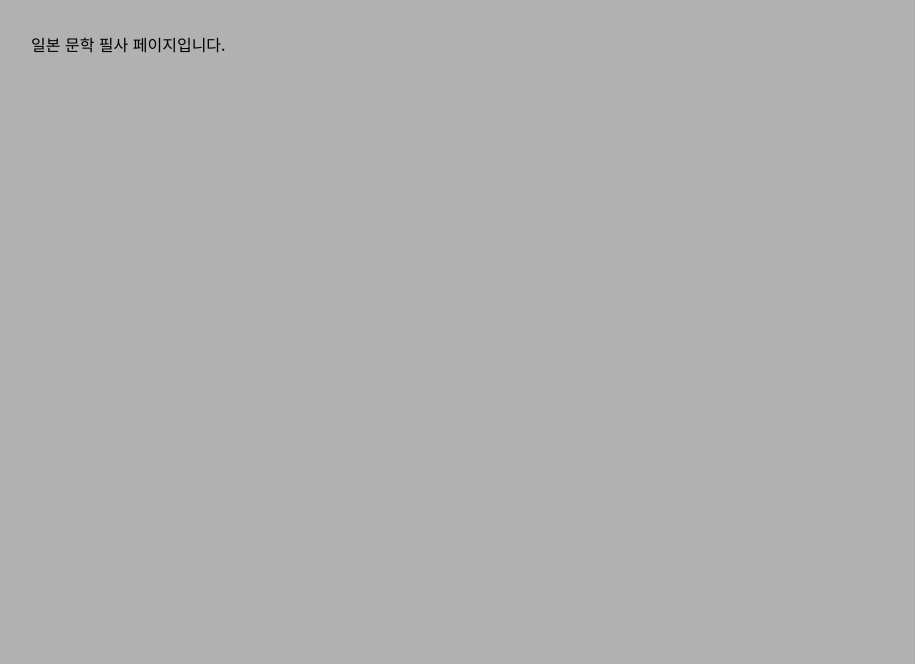
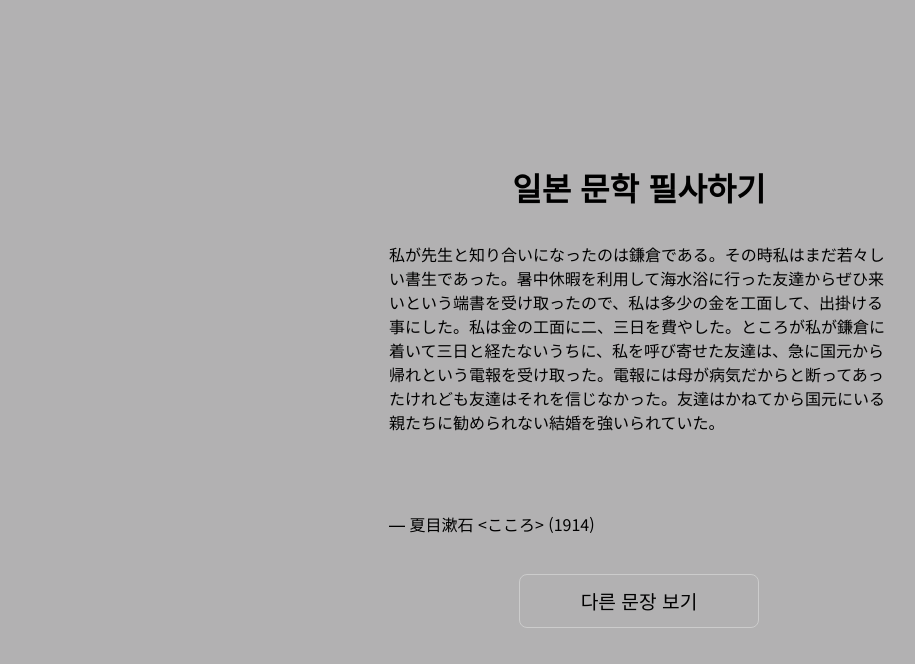
Before and after one commit to d0ix2/filsa, a React (Create React App) app: page /japanese in a window 1280 px wide. Shown: the top 664 px of the page, without its empty margins (1-916 px from the left). Built offline with nearby package versions, Linux system fonts and the light colour scheme; a web font is replaced by a local one.

Commit message:
[UPDATE] 일본 작품 추가

```diff
--- a/src/data/works-jp.json
+++ b/src/data/works-jp.json
@@ -0,0 +1,14 @@
+[
+  {
+    "id": "work-001",
+    "title": "こころ",
+    "author": "夏目漱石",
+    "year": 1914,
+    "paragraphs": [
+      "私はその人を常に先生と呼んでいた。だからここでもただ先生と書くだけで本名は打ち明けない。これは世間を憚る遠慮というよりも、その方が私にとって自然だからである。私はその人の記憶を呼び起すごとに、すぐ「先生」といいたくなる。筆を執っても心持は同じ事である。よそよそしい頭文字などはとても使う気にならない。",
+      "私が先生と知り合いになったのは鎌倉である。その時私はまだ若々しい書生であった。暑中休暇を利用して海水浴に行った友達からぜひ来いという端書を受け取ったので、私は多少の金を工面して、出掛ける事にした。私は金の工面に二、三日を費やした。ところが私が鎌倉に着いて三日と経たないうちに、私を呼び寄せた友達は、急に国元から帰れという電報を受け取った。電報には母が病気だからと断ってあったけれども友達はそれを信じなかった。友達はかねてから国元にいる親たちに勧められない結婚を強いられていた。",
+      "彼は現代の習慣からいうと結婚するにはあまり年が若過ぎた。それに肝心の当人が気に入らなかった。それで夏休みに当然帰るべきところを、わざと避けて東京の近くで遊んでいたのである。彼は電報を私に見せてどうしようと相談をした。私にはどうしていいか分らなかった。けれども実際彼の母が病気であるとすれば彼は固より帰るべきはずであった。それで彼はとうとう帰る事になった。せっかく来た私は一人取り残された。",
+      "学校の授業が始まるにはまだ大分日数があるので鎌倉におってもよし、帰ってもよいという境遇にいた私は、当分元の宿に留まる覚悟をした。友達は中国のある資産家の息子で金に不自由のない男であったけれども、学校が学校なのと年が年なので、生活の程度は私とそう変りもしなかった。したがって一人ぼっちになった私は別に恰好な宿を探す面倒ももたなかったのである。"
+    ]
+  }
+]
--- a/src/data/works-ko.json
+++ b/src/data/works-ko.json
@@ -7,7 +7,8 @@
     "paragraphs": [
       "새침하게 흐린 품이 눈이 올 듯하더니 눈은 아니 오고 얼다가 만 비가 추적추적 내리는 날이었다.\n\n이날이야말로 동소문 안에서 인력거꾼 노릇을 하는 김첨지에게는 오래간만에도 닥친 운수 좋은 날이었다 . 문안에(거기도 문밖은 아니지만) 들어간답시는 앞집 마마님을 전찻길까지 모셔다 드린 것을 비롯으로 행여나 손님이 있을까 하고 정류장에서 어정어정하며 내리는 사람 하나하나에게 거의 비는 듯한 눈결을 보내고 있다가 마침내 교원인 듯한 양복쟁이를 동광학교(東光學校)까지 태워다 주기로 되었다.",
       "첫 번에 삼십전 , 둘째 번에 오십전 - 아침 댓바람에 그리 흉치 않은 일이었다. 그야말로 재수가 옴붙어서 근 열흘 동안 돈 구경도 못한 김첨지는 십 전짜리 백동화 서 푼, 또는 다섯 푼이 찰깍 하고 손바닥에 떨어질 제 거의 눈물을 흘릴 만큼 기뻤었다. 더구나 이날 이때에 이 팔십 전이라는 돈이 그에게 얼마나 유용한지 몰랐다. 컬컬한 목에 모주 한 잔도 적실 수 있거니와 그보다도 앓는 아내에게 설렁탕 한 그릇도 사다 줄 수 있음이다.",
-      "그의 아내가 기침으로 쿨룩거리기는 벌써 달포가 넘었다. 조밥도 굶기를 먹다시피 하는 형편이니 물론 약 한 첩 써본 일이 없다. 구태여 쓰려면 못쓸 바도 아니로되 그는 병이란 놈에게 약을 주어 보내면 재미를 붙여서 자꾸 온다는 자기의 신조(信條)에 어디까지 충실하였다. 따라서 의사에게 보인 적이 없으니 무슨 병인지는 알 수 없으되 반듯이 누워 가지고 일어나기는 새로 모로도 못 눕는 걸 보면 중증은 중증인 듯. 병이 이대도록 심해지기는 열흘전에 조밥을 먹고 체한 때문이다. 그때도 김첨지가 오래간만에 돈을 얻어서 좁쌀 한 되와 십 전짜리 나무 한 단을 사다 주었더니 김첨지의 말에 의지하면 그 오라질 년이 천방지축으로 냄비에 대고 끓였다. 마음은 급하고 불길은 달지 않아 채 익지도 않은 것을 그 오라질년이 숟가락은 고만두고 손으로 움켜서 두 뺨에 주먹덩이 같은 혹이 불거지도록 누가 빼앗을듯이 처박질하더니만 그날 저녁부터 가슴이 땡긴다, 배가 켕긴다고 눈을 흡뜨고 지랄병을 하였다. 그때 김첨지는 열화와 같이 성을 내며, \n\n\"에이, 오라질년, 조랑복은 할 수가 없어, 못 먹어 병, 먹어서 병! 어쩌란 말이야! 왜 눈을 바루 뜨지 못해!\"\n\n하고 앓는 이의 뺨을 한 번 후려갈겼다. 흡뜬 눈은 조금 바루어졌건만 이슬이 맺히었다. 김첨지의 눈시울도 뜨끈뜨끈하였다.",
+      "그의 아내가 기침으로 쿨룩거리기는 벌써 달포가 넘었다. 조밥도 굶기를 먹다시피 하는 형편이니 물론 약 한 첩 써본 일이 없다. 구태여 쓰려면 못쓸 바도 아니로되 그는 병이란 놈에게 약을 주어 보내면 재미를 붙여서 자꾸 온다는 자기의 신조(信條)에 어디까지 충실하였다. 따라서 의사에게 보인 적이 없으니 무슨 병인지는 알 수 없으되 반듯이 누워 가지고 일어나기는 새로 모로도 못 눕는 걸 보면 중증은 중증인 듯.",
+      "병이 이대도록 심해지기는 열흘전에 조밥을 먹고 체한 때문이다. 그때도 김첨지가 오래간만에 돈을 얻어서 좁쌀 한 되와 십 전짜리 나무 한 단을 사다 주었더니 김첨지의 말에 의지하면 그 오라질 년이 천방지축으로 냄비에 대고 끓였다. 마음은 급하고 불길은 달지 않아 채 익지도 않은 것을 그 오라질년이 숟가락은 고만두고 손으로 움켜서 두 뺨에 주먹덩이 같은 혹이 불거지도록 누가 빼앗을듯이 처박질하더니만 그날 저녁부터 가슴이 땡긴다, 배가 켕긴다고 눈을 흡뜨고 지랄병을 하였다. 그때 김첨지는 열화와 같이 성을 내며, \n\n\"에이, 오라질년, 조랑복은 할 수가 없어, 못 먹어 병, 먹어서 병! 어쩌란 말이야! 왜 눈을 바루 뜨지 못해!\"\n\n하고 앓는 이의 뺨을 한 번 후려갈겼다. 흡뜬 눈은 조금 바루어졌건만 이슬이 맺히었다. 김첨지의 눈시울도 뜨끈뜨끈하였다.",
       "이 환자가 그러고도 먹는 데는 물리지 않았다. 사흘 전부터 설렁탕 국물이 마시고 싶다고 남편을 졸랐다.\n\n\"이런 오라질 년! 조밥도 못 먹는 년이 설렁탕은. 또 처먹고 지랄병을 하게.\"\n\n라고, 야단을 쳐보았건만, 못 사주는 마음이 시원치는 않았다.",
       "인제 설렁탕을 사줄 수도 있다. 앓는 어미 곁에서 배고파 보채는 개똥이(세살먹이)에게 죽을 사줄 수도 있다 - 팔십 전을 손에 쥔 김 첨지의 마음은 푼푼하였다.",
       "그러나 그의 행운은 그걸로 그치지 않았다. 땀과 빗물이 섞여 흐르는 목덜미를 기름주머니가 다된 왜목 수건으로 닦으며, 그 학교 문을 돌아 나올 때였다. 뒤에서 “인력거!” 하고 부르는 소리가 난다. 자기를 불러 멈춘 사람이 그 학교 학생인 줄 김첨지는 한번 보고 짐작할 수 있었다. 그 학생은 다짜고짜로,\n\n“남대문 정거장까지 얼마요.”\n\n라고 물었다.",
--- a/src/pages/FilsaPage.style.js
+++ b/src/pages/FilsaPage.style.js
@@ -15,6 +15,7 @@ export const Title = styled.h1`
 `;
 
 export const Paragragh = styled.span`
+  height: 30vh;
   whiteSpace: 'pre-line'
 `;
 
@@ -41,6 +42,7 @@ export const LoadAnotherButton = styled.button`
   border-radius: 8px;
   outline: none;
   cursor: pointer;
+  align-self: center;
 
   &:hover {
     background-color: #f0f0f0;
--- a/src/pages/JapaneseFilsa.jsx
+++ b/src/pages/JapaneseFilsa.jsx
@@ -1,8 +1,44 @@
-// JapaneseFilsa.js
-import React from 'react';
+import React, { useEffect, useState } from 'react';
+import * as S from './FilsaPage.style'
+import getRandomParagraph from '../hooks/useRandomParagraph';
+import worksData from '../data/works-jp.json';
 
 const JapaneseFilsa = () => {
-  return <div style={{ padding: '2rem' }}>일본 문학 필사 페이지입니다.</div>;
+  const [quote, setQuote] = useState(null);
+
+  useEffect(() => {
+    const random = getRandomParagraph(worksData);
+    setQuote(random);
+  }, []);
+
+  const handleReload = () => {
+    const random = getRandomParagraph(worksData);
+    setQuote(random);
+  };
+
+  return (
+    <S.FilsaItem>
+      <S.Title>일본 문학 필사하기</S.Title>
+      {quote ? (
+        <S.ParagraphWrapper>
+          <S.Paragragh>
+            {quote.paragraph}
+          </S.Paragragh>
+          <S.Info>
+            ― {quote.author} &lt;{quote.title}&gt; ({quote.year})
+          </S.Info>
+          <S.LoadAnotherButton
+            onClick={handleReload}
+            className="loadAnother"
+          >
+            다른 문장 보기
+          </S.LoadAnotherButton>
+        </S.ParagraphWrapper>
+      ) : (
+        <p>불러오는 중...</p>
+      )}
+    </S.FilsaItem>
+  );
 };
 
 export default JapaneseFilsa;
```
